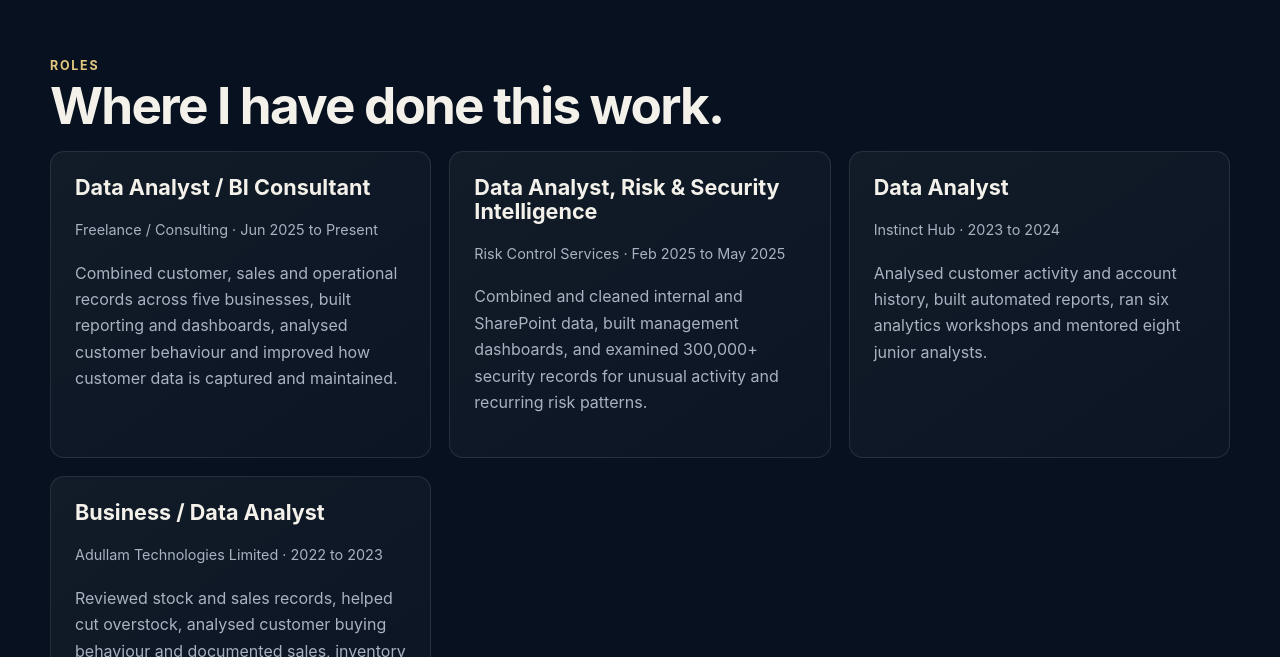
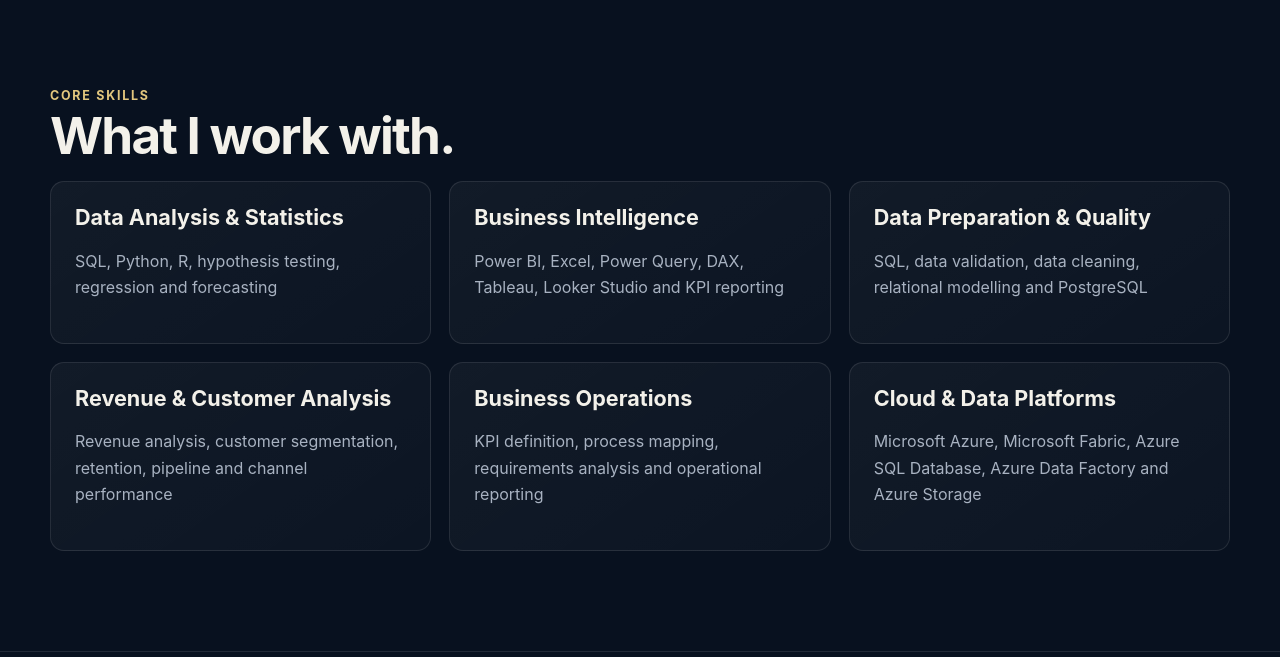
Before and after one commit to oreoluwadaniel/daniel-olatunji-portfolio, a Next.js app: page /about in a window 1280 px wide. Shown: the part 943-1600 px from the top of the page. Built offline with nearby package versions, Linux system fonts and the light colour scheme.

Commit message:
Update about page and add cloud tools

```diff
--- a/app/about/page.tsx
+++ b/app/about/page.tsx
@@ -2,27 +2,20 @@
 
 export const metadata = {
   title: "About | Daniel Olatunji",
-  description: "Daniel Olatunji is a Data Analyst and Business Intelligence Analyst working across revenue, customer, stock and operational analysis.",
+  description: "Daniel Olatunji is a Data Analyst and Business Intelligence Analyst focused on business operations, reporting, revenue, customer and operational analysis.",
   alternates: { canonical: "https://daniel-olatunji-portfolio.vercel.app/about" },
 };
 
 const skills = [
-  ["Data Analysis & Statistics", "SQL, Python, R, hypothesis testing, regression, forecasting"],
-  ["Business Intelligence", "Power BI, Excel, Power Query, DAX, Tableau, Looker Studio, KPI reporting"],
-  ["Data Preparation & Quality", "SQL, data validation, data cleaning, relational modelling, PostgreSQL"],
+  ["Data Analysis & Statistics", "SQL, Python, R, hypothesis testing, regression and forecasting"],
+  ["Business Intelligence", "Power BI, Excel, Power Query, DAX, Tableau, Looker Studio and KPI reporting"],
+  ["Data Preparation & Quality", "SQL, data validation, data cleaning, relational modelling and PostgreSQL"],
   ["Revenue & Customer Analysis", "Revenue analysis, customer segmentation, retention, pipeline and channel performance"],
-  ["Business Analysis", "KPI definition, process mapping, requirements analysis and analytical reporting"],
-];
-
-const roles = [
-  ["Data Analyst / BI Consultant", "Freelance / Consulting · Jun 2025 to Present", "Combined customer, sales and operational records across five businesses, built reporting and dashboards, analysed customer behaviour and improved how customer data is captured and maintained."],
-  ["Data Analyst, Risk & Security Intelligence", "Risk Control Services · Feb 2025 to May 2025", "Combined and cleaned internal and SharePoint data, built management dashboards, and examined 300,000+ security records for unusual activity and recurring risk patterns."],
-  ["Data Analyst", "Instinct Hub · 2023 to 2024", "Analysed customer activity and account history, built automated reports, ran six analytics workshops and mentored eight junior analysts."],
-  ["Business / Data Analyst", "Adullam Technologies Limited · 2022 to 2023", "Reviewed stock and sales records, helped cut overstock, analysed customer buying behaviour and documented sales, inventory and customer processes."],
+  ["Business Operations", "KPI definition, process mapping, requirements analysis and operational reporting"],
+  ["Cloud & Data Platforms", "Microsoft Azure, Microsoft Fabric, Azure SQL Database, Azure Data Factory and Azure Storage"],
 ];
 
 export default function AboutPage() { return <main>
-  <section className="section"><div className="container two-col"><div><div className="eyebrow">About Daniel</div><h1>Data analysis built around business questions.</h1></div><div><p className="lead">I am a Data Analyst with 4+ years of experience using data to investigate revenue, customer, stock and operational problems.</p><p>I build reporting models, dashboards and analysis that explain what changed, where the problem sits and what the business should look at next. That work has covered datasets with millions of records, customer behaviour, data quality, forecasting and management reporting.</p><p>My main focus is data analysis and business intelligence. I also work with customer systems and reporting processes when they are part of the problem being analysed.</p><div className="actions"><a className="btn btn-primary" href="/cv/Daniel_Olatunji_CV.pdf" download>Download CV</a><Link className="btn btn-secondary" href="/work">See the work</Link></div></div></div></section>
-  <section className="section-tight"><div className="container"><div className="eyebrow">Roles</div><h2>Where I have done this work.</h2><div className="three-grid">{roles.map(([a,b,c])=><div className="card" key={a}><h3>{a}</h3><p className="small">{b}</p><p>{c}</p></div>)}</div><div className="actions" style={{marginTop:28}}><Link className="btn btn-secondary" href="/experience">Full role detail</Link></div></div></section>
+  <section className="section"><div className="container two-col"><div><div className="eyebrow">About Daniel</div><h1>Data analysis built around business operations.</h1></div><div><p className="lead">I am a Data Analyst focused on using data to understand revenue, customer, stock and operational performance.</p><p>I build reporting models, dashboards and analysis that show what changed, where the issue sits and what deserves attention next. My work covers customer behaviour, data quality, forecasting, management reporting and the day-to-day records that sit behind business performance.</p><p>My main focus is data analysis and business intelligence. I also work with customer systems and reporting processes when they affect the quality of the analysis or the decisions being made.</p><div className="actions"><a className="btn btn-primary" href="/cv/Daniel_Olatunji_CV.pdf" download>Download CV</a><Link className="btn btn-secondary" href="/work">See the work</Link></div></div></div></section>
   <section className="section"><div className="container"><div className="eyebrow">Core skills</div><h2>What I work with.</h2><div className="three-grid">{skills.map(([a,b])=><div className="card" key={a}><h3>{a}</h3><p>{b}</p></div>)}</div></div></section>
 </main>; }
```
